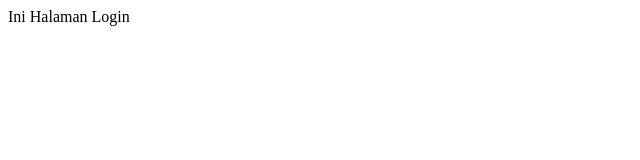
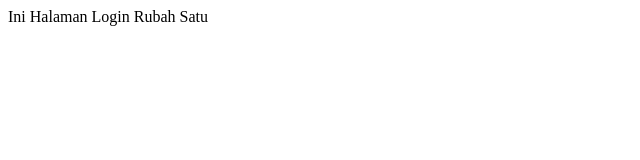
Before and after one commit to Haikall77/coba-git-2, a plain HTML site: page login.html in a window 1280 px wide. Shown: the full height of the page, 0-640 px from the left. Drawn offline with Linux system fonts and the light colour scheme.

Commit message:
perubahan pertama halaman login

```diff
--- a/login.html
+++ b/login.html
@@ -7,5 +7,6 @@
 </head>
 <body>
     Ini Halaman Login
+    Rubah Satu
 </body>
 </html>
```
